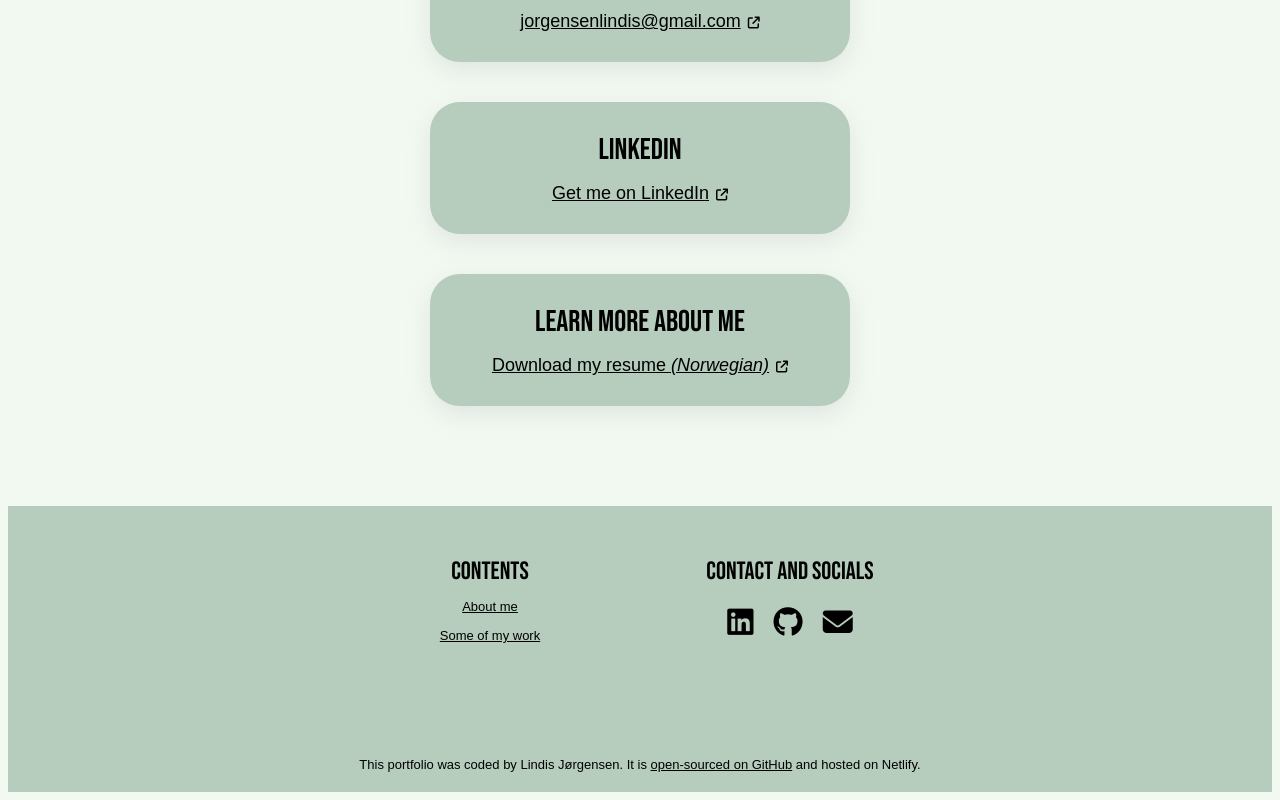
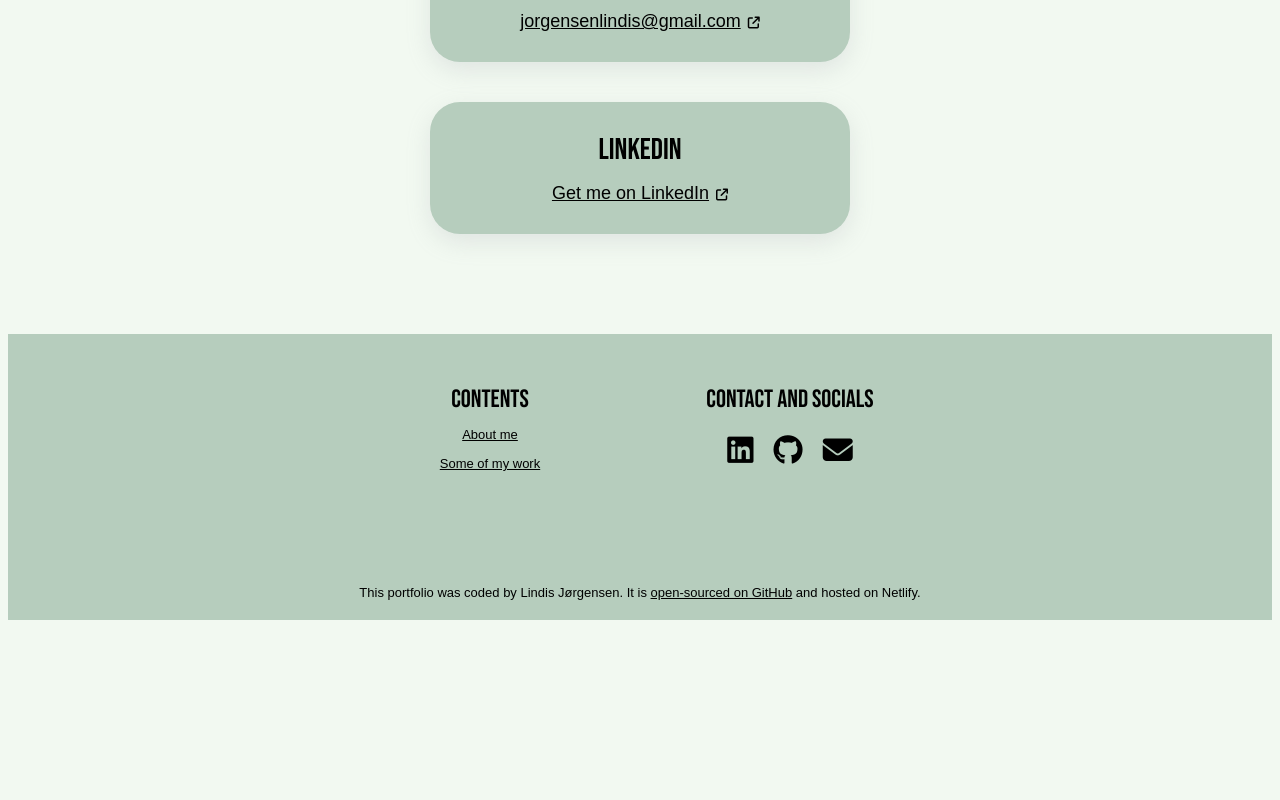
Before and after one commit to lindijor/portfolio, a React (Create React App) app: page / in a window 1280 px wide. Shown: the part 3046-3846 px from the top of the page. After the commit the page ends 3674 px from the top, so only its background shows below. Built offline with nearby package versions, Linux system fonts and the light colour scheme.

Commit message:
Removed resume info

```diff
--- a/src/Contact.js
+++ b/src/Contact.js
@@ -1,6 +1,5 @@
 import React from "react";
 import "./Contact.css";
-import CV from "./Lindis CV.pdf";
 
 export default function Contact() {
   return (
@@ -24,13 +23,6 @@ export default function Contact() {
           <i class="fa-solid fa-arrow-up-right-from-square"></i>
         </a>
       </div>
-      <div className="contact-section">
-        <h3>Learn more about me</h3>
-        <a href={CV} target="_blank" rel="noreferrer">
-          Download my resume <em>(Norwegian)</em>
-          <i class="fa-solid fa-arrow-up-right-from-square"></i>
-        </a>
-      </div>
     </div>
   );
 }
```
